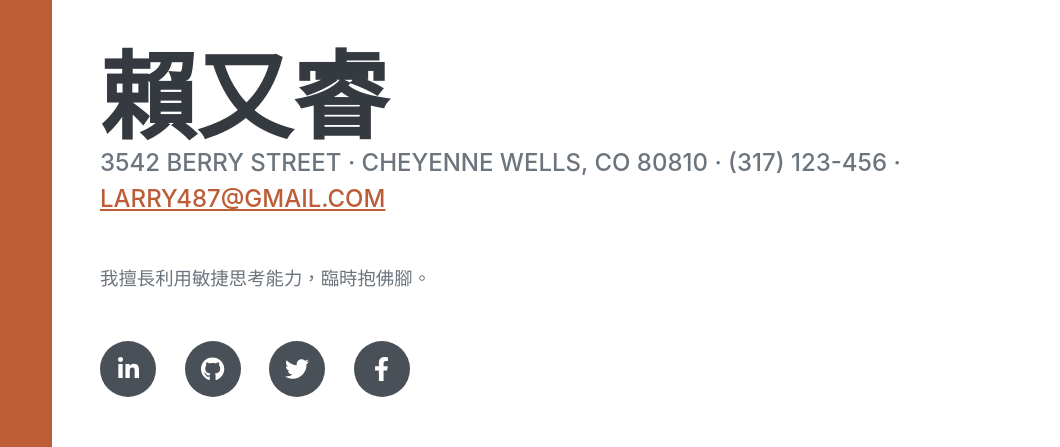
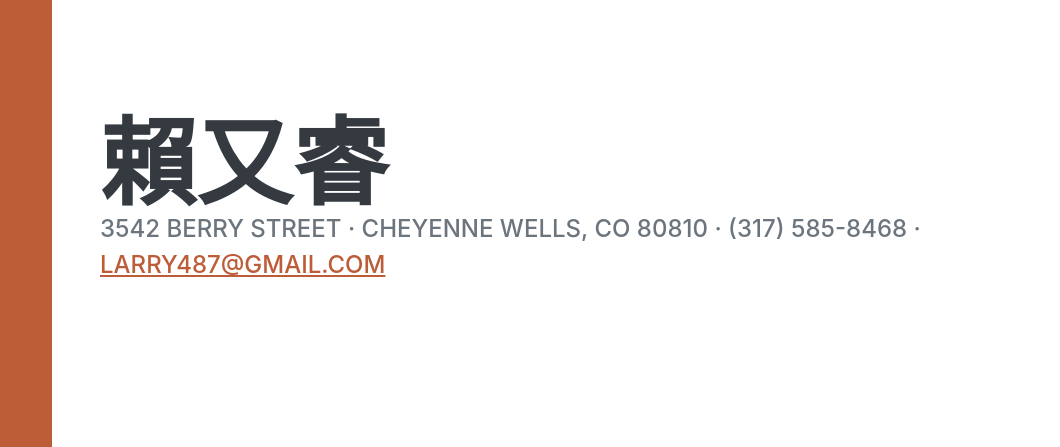
Before and after one commit to larry487/larry487.github.io, a plain HTML site: page index.html in a window 1280 px wide. Shown: the part 177-624 px from the top of the page, 220-1280 px from the left. Drawn offline with nearby package versions, Linux system fonts and the light colour scheme; a web font is replaced by a local one.

Commit message:
Update index.html

```diff
--- a/index.html
+++ b/index.html
@@ -43,15 +43,8 @@
                     賴又睿
                 </h1>
                 <div class="subheading mb-5">
-                    3542 Berry Street · Cheyenne Wells, CO 80810 · (317) 123-456 ·
+                    3542 Berry Street · Cheyenne Wells, CO 80810 · (317) 585-8468 ·
                     <a href="mailto:larry487@gmail.com">larry487@gmail.com</a>
-                </div>
-                <p class="lead mb-5">我擅長利用敏捷思考能力，臨時抱佛腳。</p>
-                <div class="social-icons">
-                    <a class="social-icon" href="#!"><i class="fab fa-linkedin-in"></i></a>
-                    <a class="social-icon" href="#!"><i class="fab fa-github"></i></a>
-                    <a class="social-icon" href="#!"><i class="fab fa-twitter"></i></a>
-                    <a class="social-icon" href="#!"><i class="fab fa-facebook-f"></i></a>
                 </div>
             </div>
         </section>
```
